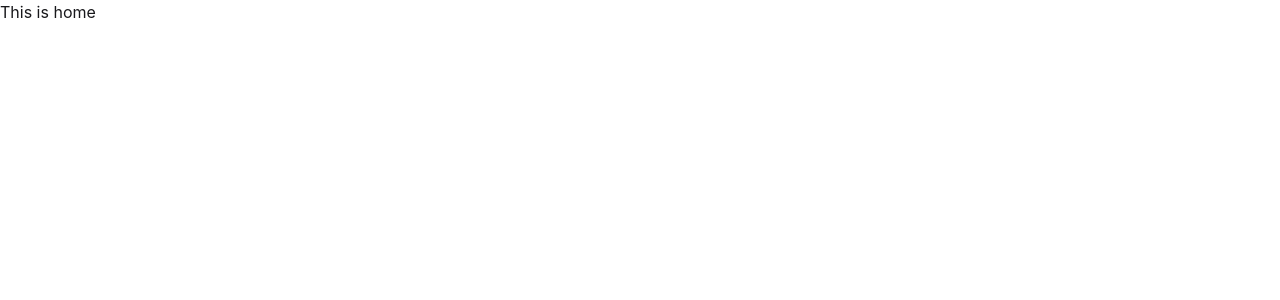
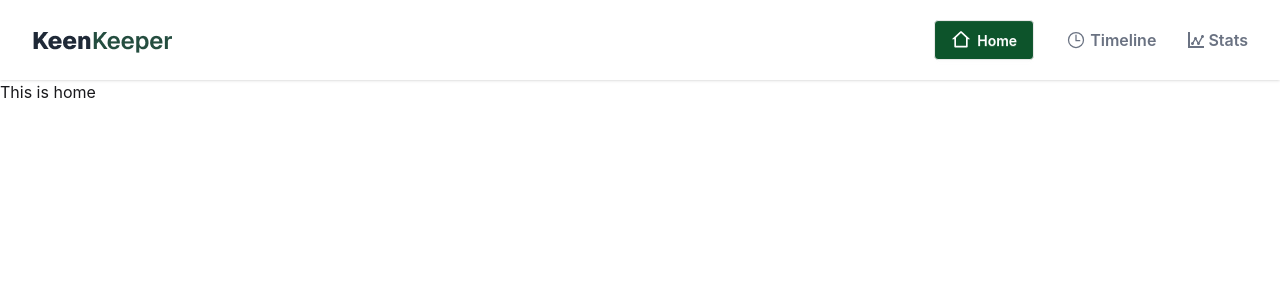
Before and after one commit to romman-hossen/A07-keen-keeper, a React (Vite) app: page / in a window 1280 px wide. Shown: the top 300 px of the page. Built offline with nearby package versions, Linux system fonts and the light colour scheme.

Commit message:
Added Navbar section

```diff
--- /dev/null
+++ b/src/components/shared/MyNavlink.jsx
@@ -0,0 +1,14 @@
+import React from 'react';
+import { NavLink } from 'react-router';
+
+const MyNavlink = ({to,children}) => {
+    return (
+        <NavLink
+        to={to} className={({isActive}) =>
+        `font-semibold ${isActive ? 'btn items-center bg-green-900 text-white':'text-gray-500 flex items-center gap-1'}`}>
+            {children}
+        </NavLink>
+    );
+};
+
+export default MyNavlink;
--- /dev/null
+++ b/src/components/shared/Navbar.jsx
@@ -0,0 +1,41 @@
+import React from 'react';
+import logo from '../../assets/images/logo.png';
+import MyNavlink from './MyNavlink';
+import { RiHome2Line } from 'react-icons/ri';
+import { IoTimeOutline } from 'react-icons/io5';
+import { ImStatsDots } from 'react-icons/im';
+
+const Navbar = () => {
+    // const data =[
+    //     {path:'/',
+    //         map koreo kora jabe
+    //     }
+    // ]
+    return (
+        <div className='shadow py-5'>
+        <div className='flex flex-col items-center gap-6 md:flex-row justify-between max-w-[95%] mx-auto '>
+            <div>
+                <img src={logo} alt="" />
+            </div>
+            <div className='flex gap-8 items-center'>
+                <MyNavlink to={'/'} className="flex">
+                  <RiHome2Line className='text-xl ' />
+                  Home
+                </MyNavlink>
+                <MyNavlink to={'/timeline'}>
+                   <IoTimeOutline className='text-xl'/>
+                  Timeline
+                </MyNavlink>
+                <MyNavlink to={'/stats'}>
+                <ImStatsDots />
+                   Stats
+                </MyNavlink>
+
+            </div>
+
+        </div>
+        </div>
+    );
+};
+
+export default Navbar;
--- a/src/layout/RootLayout.jsx
+++ b/src/layout/RootLayout.jsx
@@ -1,12 +1,13 @@
 import React from 'react';
 import { Outlet } from 'react-router';
+import Navbar from '../components/shared/Navbar';
 
 const RootLayout = () => {
     return (
         <div>
 
             <h3>
-
+                <Navbar />
                 <Outlet />
             </h3>
         </div>
```
